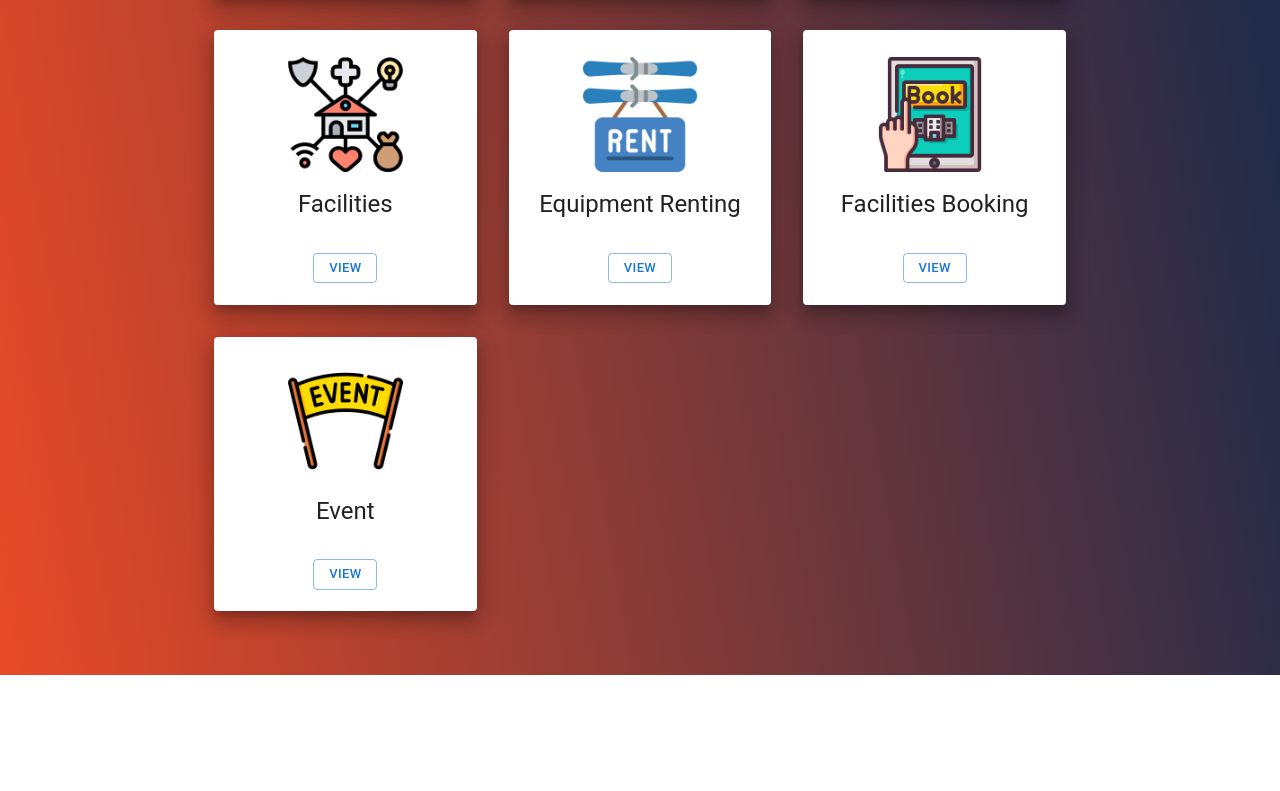
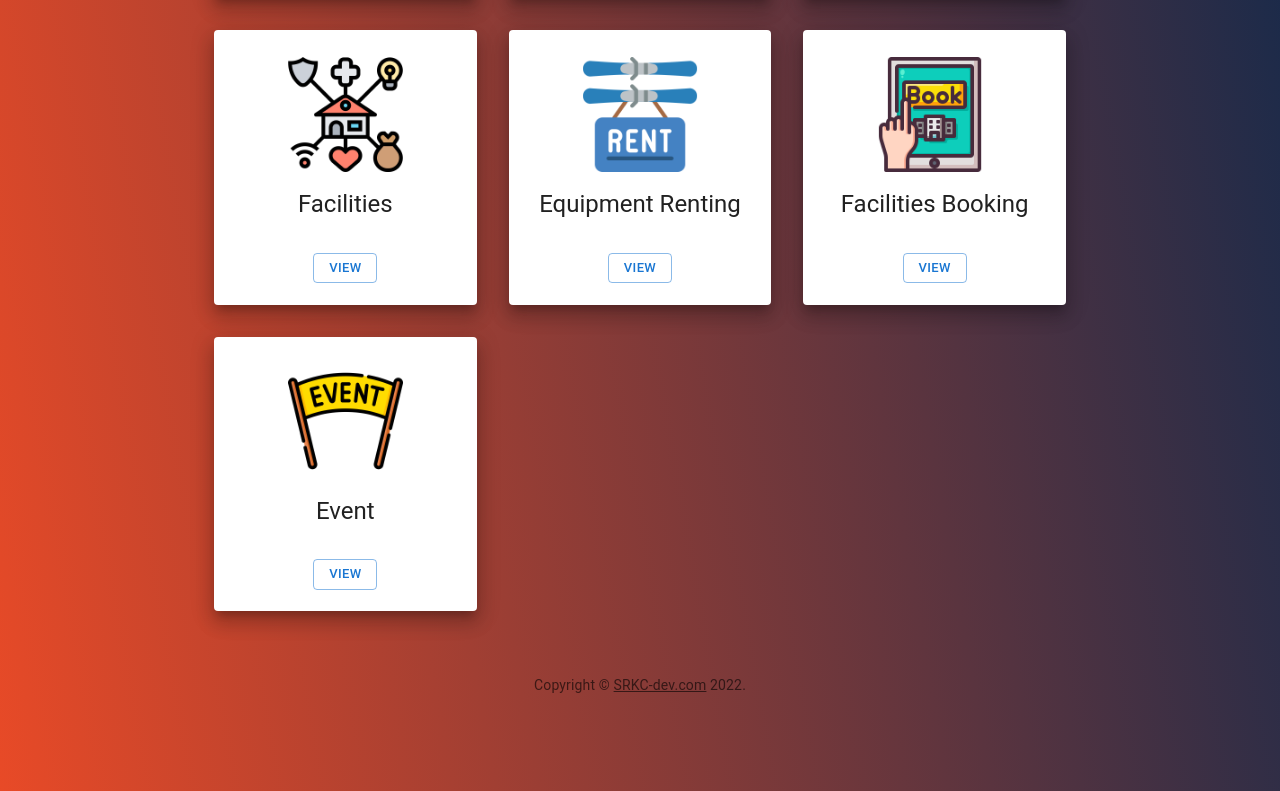
Before and after one commit to RishabhG998/Database-Design-for-Activity-and-Recreational-Club-CS411-UIUC, a React (Create React App) app in the folder Frontend/arc-management-ui/: page /adminHome in a window 1280 px wide. Shown: the part 388-1179 px from the top of the page. Before the commit the page ends 1063 px from the top, so only its background shows below. Built offline with nearby package versions, Linux system fonts and the light colour scheme.

Commit message:
minor changes to adminhome and userhome.jsx pages

```diff
--- a/Frontend/arc-management-ui/src/components/admin-home.jsx
+++ b/Frontend/arc-management-ui/src/components/admin-home.jsx
@@ -11,11 +11,24 @@ import equipment_rent_img from './images/equipment_rent.png';
 import facilities_booking_img from './images/facilities_booking.png';
 import event_img from './images/event.png';
 import { createTheme, ThemeProvider } from '@mui/material/styles';
-import { Box, Card, CardActions, CardContent, CardMedia, Container, Grid, Typography } from "@mui/material";
+import { Box, Card, CardActions, CardContent, CardMedia, Container, Grid, Typography, Link } from "@mui/material";
 // import FaceIcon from '@mui/icons-material/Face';
 import SendIcon from '@mui/icons-material/Send';
 
 const theme = createTheme();
+
+function Copyright(props) {
+    return (
+      <Typography variant="body2" color="text.secondary" align="center" {...props}>
+        {'Copyright © '}
+        <Link color="inherit" href="https://github.com/cs411-alawini/fa22-cs411-Q-team028-SRKC">
+          SRKC-dev.com
+        </Link>{' '}
+        {new Date().getFullYear()}
+        {'.'}
+      </Typography>
+    );
+  }
 
 export class AdminHome extends PureComponent{
 
@@ -26,6 +39,7 @@ export class AdminHome extends PureComponent{
     onClick = e => {
         console.log(e.target.name);
         // debugger;
+        alert("Clicked on- " + e.target.name);
     };
 
 
@@ -242,6 +256,7 @@ export class AdminHome extends PureComponent{
                             </Card>
                         </Grid>
                     </Grid>
+                    <Copyright sx={{ mt: 8, mb: 4 }} />
                 </Container>
             </div>
         );
--- a/Frontend/arc-management-ui/src/components/user-home.jsx
+++ b/Frontend/arc-management-ui/src/components/user-home.jsx
@@ -11,11 +11,24 @@ import equipment_rent_img from './images/equipment_rent.png';
 import facilities_booking_img from './images/facilities_booking.png';
 import event_booking_img from './images/event_booking.png';
 import { createTheme, ThemeProvider } from '@mui/material/styles';
-import { Box, Card, CardActions, CardContent, CardMedia, Container, Grid, Typography } from "@mui/material";
+import { Box, Card, CardActions, CardContent, CardMedia, Container, Grid, Typography, Link } from "@mui/material";
 // import FaceIcon from '@mui/icons-material/Face';
 import SendIcon from '@mui/icons-material/Send';
 
 const theme = createTheme();
+
+function Copyright(props) {
+    return (
+      <Typography variant="body2" color="text.secondary" align="center" {...props}>
+        {'Copyright © '}
+        <Link color="inherit" href="https://github.com/cs411-alawini/fa22-cs411-Q-team028-SRKC">
+          SRKC-dev.com
+        </Link>{' '}
+        {new Date().getFullYear()}
+        {'.'}
+      </Typography>
+    );
+  }
 
 export class UserHome extends PureComponent{
 
@@ -26,6 +39,7 @@ export class UserHome extends PureComponent{
     onClick = e => {
         console.log(e.target.name);
         // debugger;
+        alert("Clicked on- " + e.target.name);
     };
 
 
@@ -125,6 +139,7 @@ export class UserHome extends PureComponent{
                             </Card>
                         </Grid>
                     </Grid>
+                    <Copyright sx={{ mt: 8, mb: 4 }} />
                 </Container>
             </div>
         );
```
